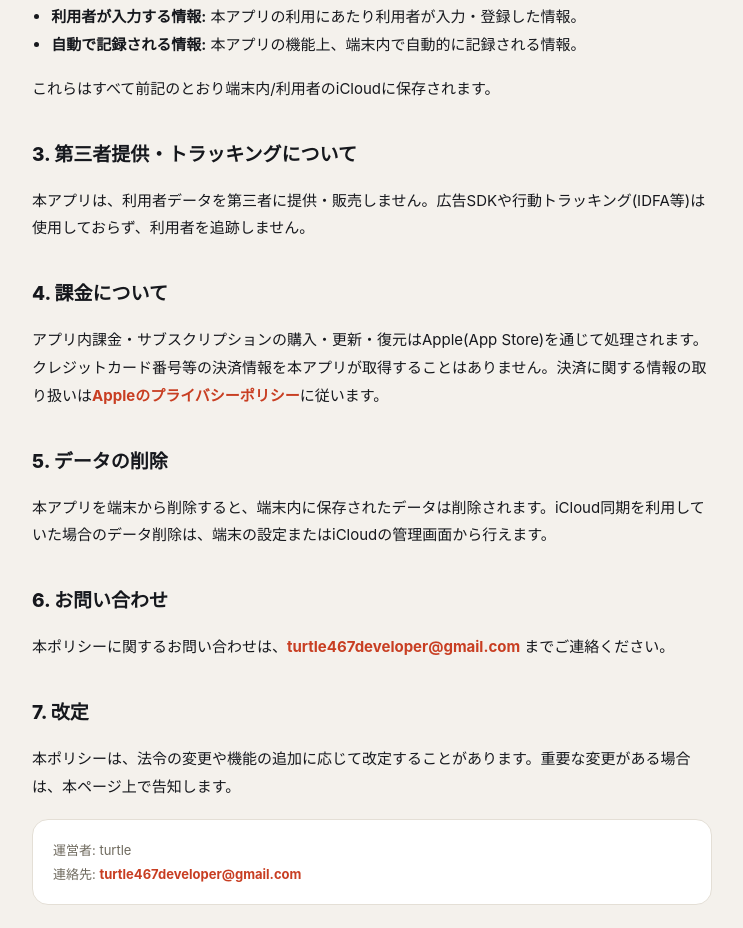
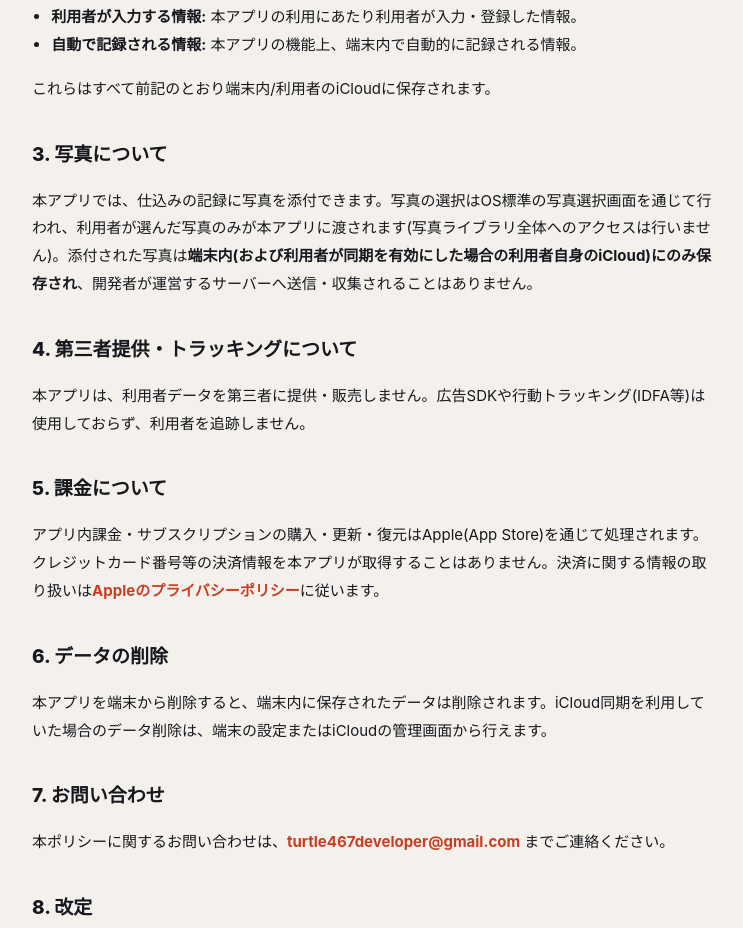
Before and after one commit to turtle467/app-legal, a plain HTML site: page spicenote/privacy.html in a window 1280 px wide. Shown: the part 555-1483 px from the top of the page, without its empty margins (268-1011 px from the left). Drawn offline with Linux system fonts and the light colour scheme.

Commit message:
spicenote: 写真の取り扱いを追記

```diff
--- a/spicenote/privacy.html
+++ b/spicenote/privacy.html
@@ -25,22 +25,22 @@
   </ul>
   <p>これらはすべて前記のとおり端末内/利用者のiCloudに保存されます。</p>
 
-  <!-- 位置情報・写真・ヘルスケア等、個別機能でOSの許可を得て情報を扱う場合は、
-       ここに用途と停止方法を追記してください(例: 位置情報の利用目的と設定からの停止手順)。 -->
+  <h2>3. 写真について</h2>
+  <p>本アプリでは、仕込みの記録に写真を添付できます。写真の選択はOS標準の写真選択画面を通じて行われ、利用者が選んだ写真のみが本アプリに渡されます(写真ライブラリ全体へのアクセスは行いません)。添付された写真は<strong>端末内(および利用者が同期を有効にした場合の利用者自身のiCloud)にのみ保存され</strong>、開発者が運営するサーバーへ送信・収集されることはありません。</p>
 
-  <h2>3. 第三者提供・トラッキングについて</h2>
+  <h2>4. 第三者提供・トラッキングについて</h2>
   <p>本アプリは、利用者データを第三者に提供・販売しません。広告SDKや行動トラッキング(IDFA等)は使用しておらず、利用者を追跡しません。</p>
 
-  <h2>4. 課金について</h2>
+  <h2>5. 課金について</h2>
   <p>アプリ内課金・サブスクリプションの購入・更新・復元はApple(App Store)を通じて処理されます。クレジットカード番号等の決済情報を本アプリが取得することはありません。決済に関する情報の取り扱いは<a href="https://www.apple.com/legal/privacy/">Appleのプライバシーポリシー</a>に従います。</p>
 
-  <h2>5. データの削除</h2>
+  <h2>6. データの削除</h2>
   <p>本アプリを端末から削除すると、端末内に保存されたデータは削除されます。iCloud同期を利用していた場合のデータ削除は、端末の設定またはiCloudの管理画面から行えます。</p>
 
-  <h2>6. お問い合わせ</h2>
+  <h2>7. お問い合わせ</h2>
   <p>本ポリシーに関するお問い合わせは、<a href="mailto:turtle467developer@gmail.com">turtle467developer@gmail.com</a> までご連絡ください。</p>
 
-  <h2>7. 改定</h2>
+  <h2>8. 改定</h2>
   <p>本ポリシーは、法令の変更や機能の追加に応じて改定することがあります。重要な変更がある場合は、本ページ上で告知します。</p>
 
   <div class="card note">
```
